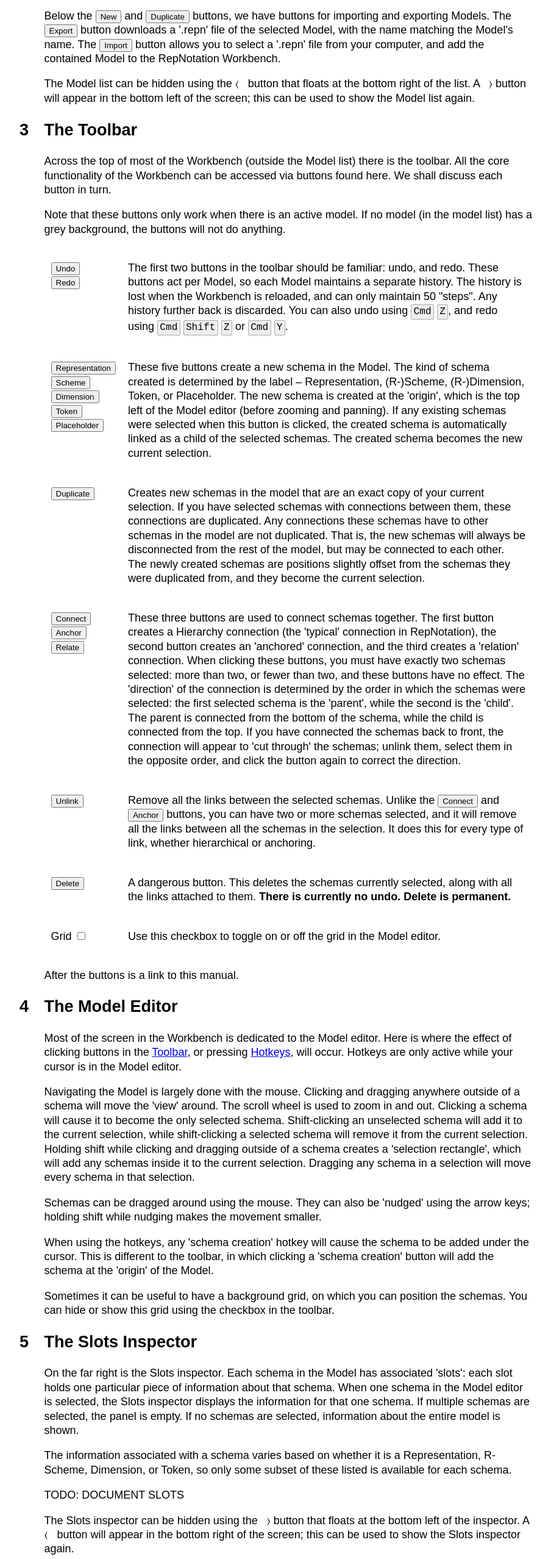
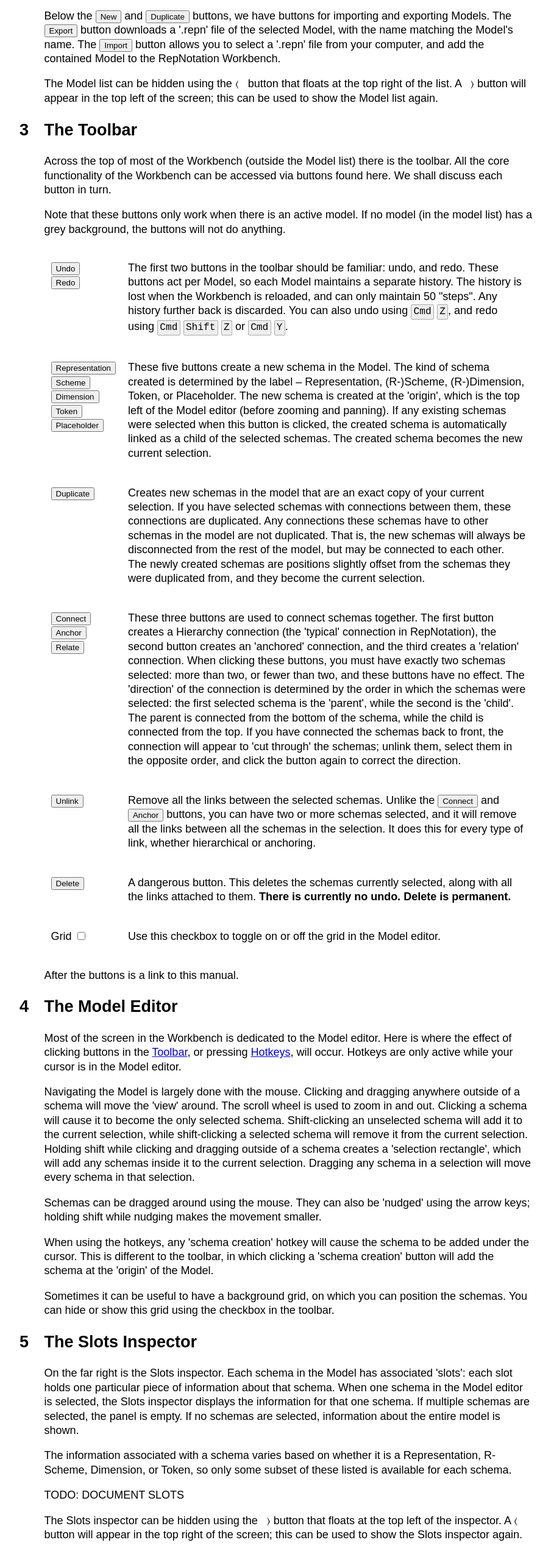
Before and after one commit to rep2rep/RepWorkbench, a website: page src/manual.html in a window 1280 px wide. Shown: the part 1467-4023 px from the top of the page at 61% size, without its empty margins (167-1071 px from the left). Drawn offline with Linux system fonts and the light colour scheme.

Commit message:
Document moved panel-toggle-arrows

```diff
--- a/src/manual.html
+++ b/src/manual.html
@@ -140,8 +140,8 @@
       to the RepNotation Workbench.
     </p>
     <p>
-      The Model list can be hidden using the 〈&nbsp;&nbsp; button that floats at the bottom right of the
-      list. A &nbsp&nbsp;〉 button will appear in the bottom left of the screen; this can be used to show
+      The Model list can be hidden using the 〈&nbsp;&nbsp; button that floats at the top right of the
+      list. A &nbsp&nbsp;〉 button will appear in the top left of the screen; this can be used to show
       the Model list again.
     </p>
 
@@ -261,8 +261,8 @@
     </p>
     <p>TODO: DOCUMENT SLOTS</p>
     <p>
-      The Slots inspector can be hidden using the &nbsp;&nbsp;〉 button that floats at the bottom left of the
-      inspector. A 〈&nbsp;&nbsp; button will appear in the bottom right of the screen; this can be used to show
+      The Slots inspector can be hidden using the &nbsp;&nbsp;〉 button that floats at the top left of the
+      inspector. A 〈&nbsp;&nbsp; button will appear in the top right of the screen; this can be used to show
       the Slots inspector again.
     </p>
   </body>
```
